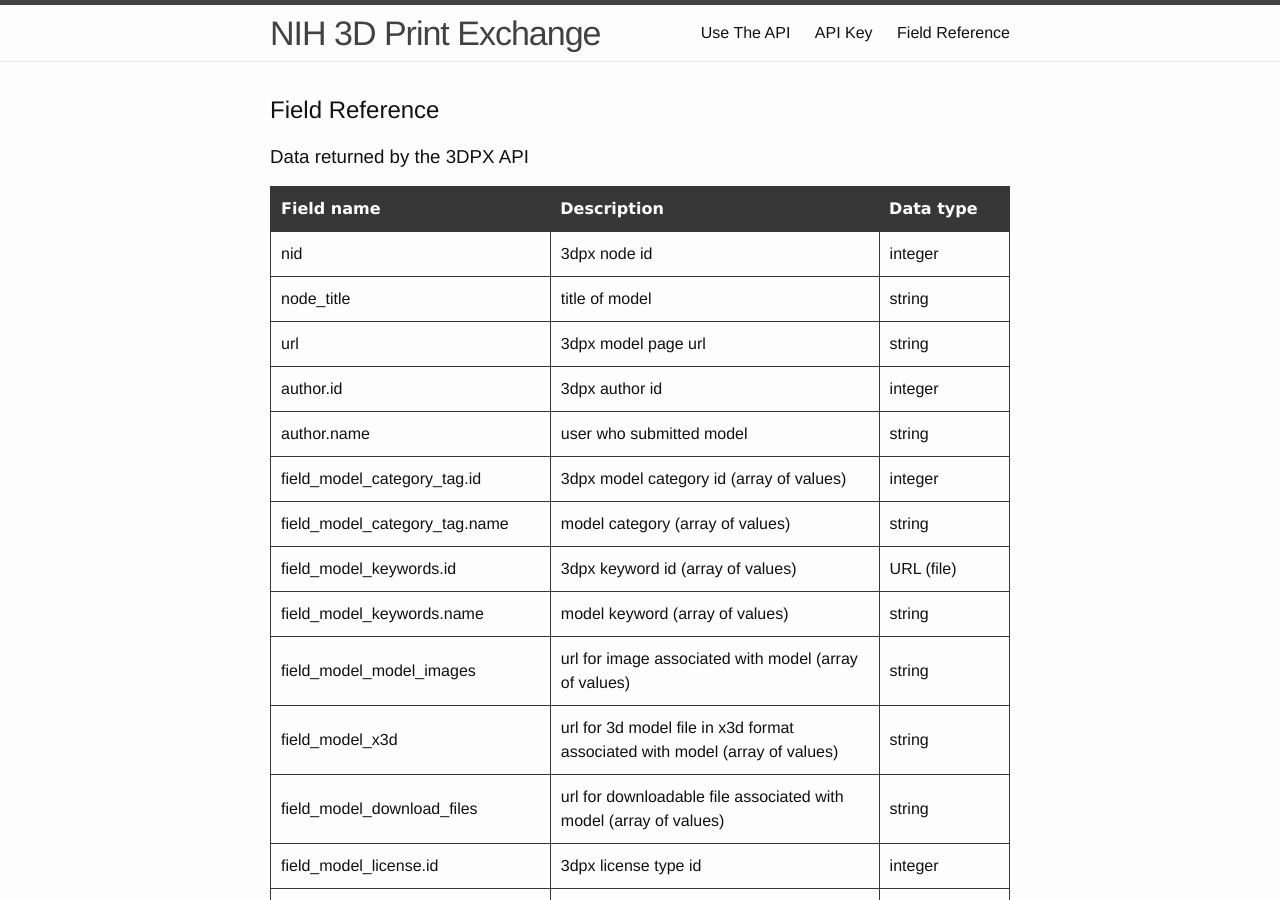
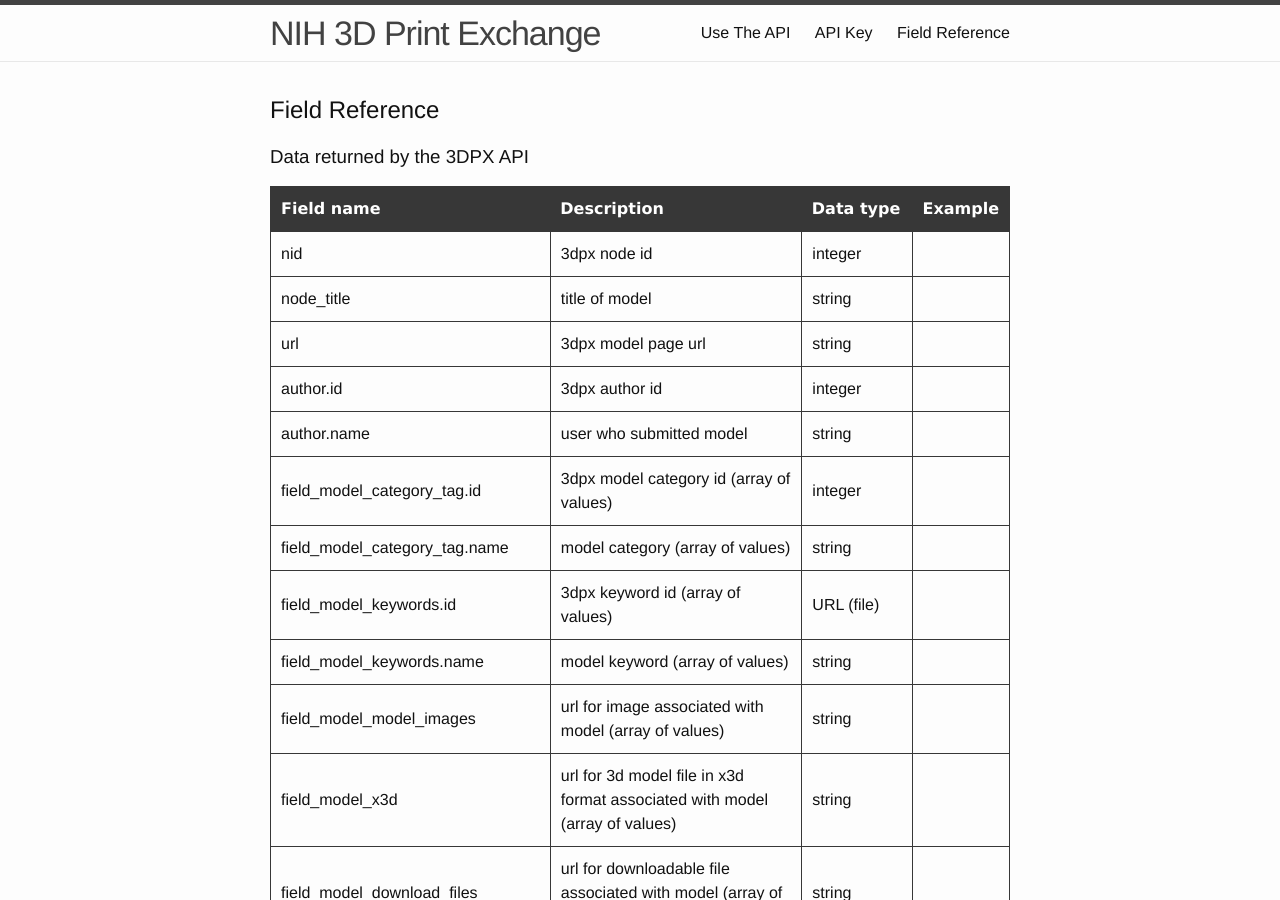
Before and after one commit to niaid/3dpx_api, a Jekyll site: the page built from field_reference.md, in a window 1280 px wide and 900 px high. Built offline with Jekyll 4.4.1, drawn with Linux system fonts in a browser that asks for light colours.

Commit message:
extra col table etc

```diff
--- a/field_reference.md
+++ b/field_reference.md
@@ -14,6 +14,7 @@
       <th class="th">Field name</th>
       <th class="th">Description</th>
       <th class="th">Data type</th>
+      <th class="th">Example</th>
     </tr>
   </thead>
   <tbody>
@@ -23,6 +24,7 @@
     <td class="td">{{ field_refs_for_3dpx_read_api.field_name }}</td>
     <td class="td">{{ field_refs_for_3dpx_read_api.description }}</td>
     <td class="td">{{ field_refs_for_3dpx_read_api.data_type }}</td>
+    <td class="td-nowrap">{{ field_refs_for_3dpx_read_api.example }}</td>
   </tr>
   {% endfor %}
   </tbody>
@@ -38,6 +40,7 @@
       <th class="th">Label</th>
       <th class="th">Field Name</th>
       <th class="th">Field Type</th>
+      <th class="th">Example</th>
     </tr>
   </thead>
   <tbody>
@@ -46,6 +49,7 @@
     <td class="td">{{ field_refs_for_3dpx_write_api.label }}</td>
     <td class="td">{{ field_refs_for_3dpx_write_api.field_name }}</td>
     <td class="td">{{ field_refs_for_3dpx_write_api.field_type }}</td>
+    <td class="td">{{ field_refs_for_3dpx_write_api.example }}</td>
   </tr>
   {% endfor %}
   </tbody>
```
